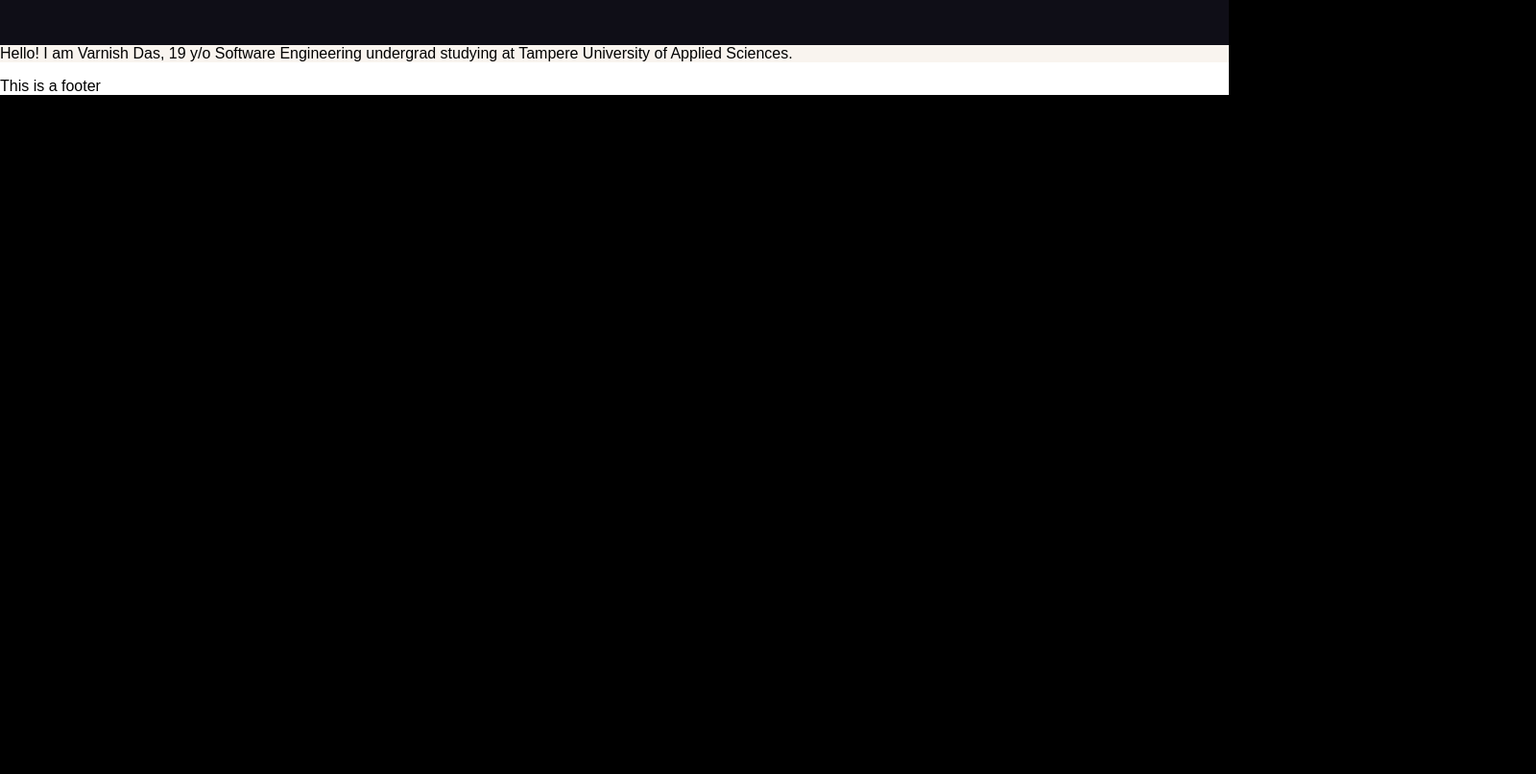
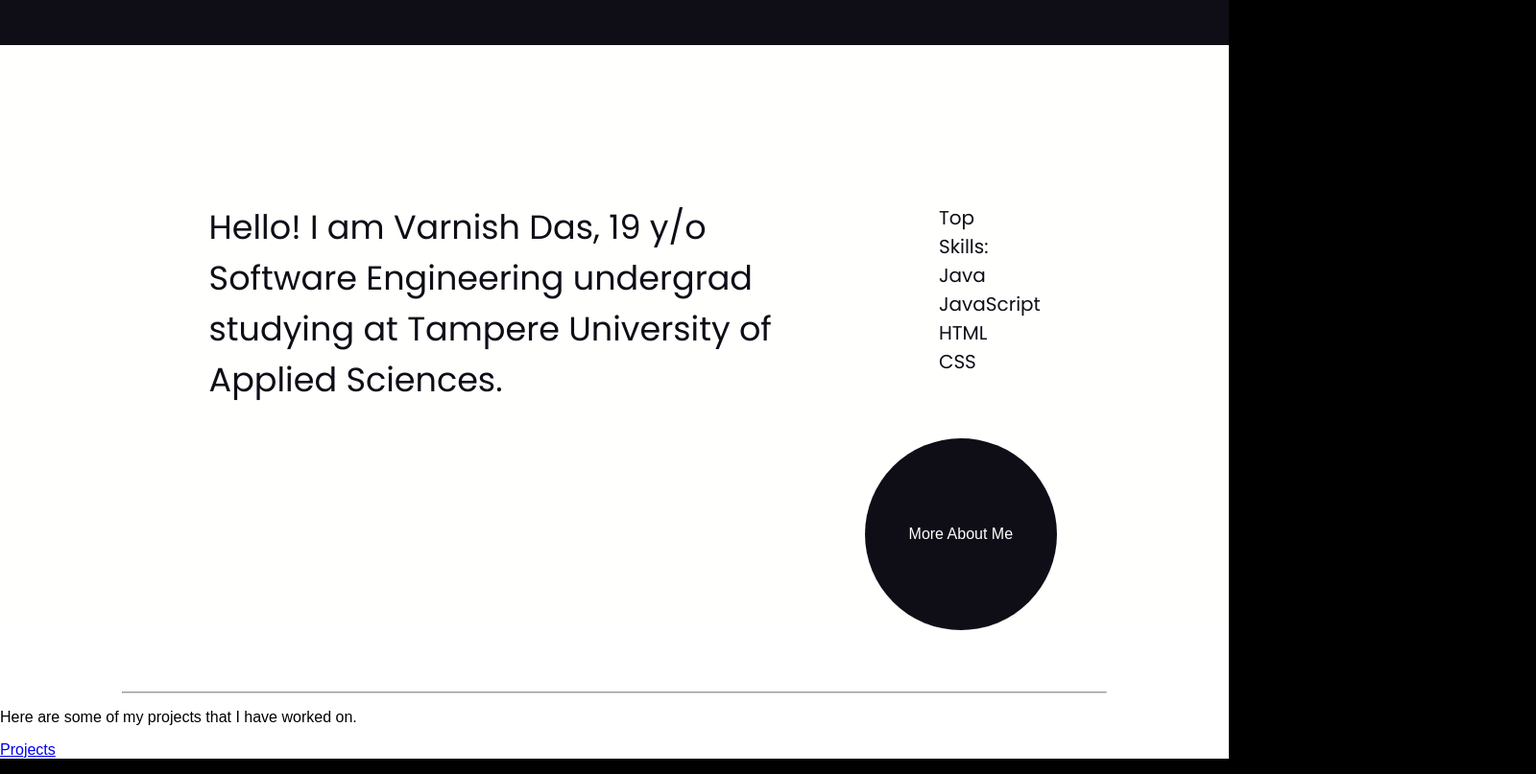
Before and after one commit to VarnishDas/VarnishDas.github.io, a plain HTML site: page index.html in a window 1280 px wide. Shown: the part 753-1560 px from the top of the page at 96% size, 1600 px wide, since content can reach past the window. Before the commit the page ends 868 px from the top, so only its background shows below. Drawn offline with nearby package versions, Linux system fonts and the light colour scheme.

Commit message:
About section of homepage and bug fixes

```diff
--- a/css/about.css
+++ b/css/about.css
@@ -1,5 +1,50 @@
+@import url(https://fonts.googleapis.com/css2?family=Poppins:wght@200;300;400;500;600&display=swap);
+
+
 #aboutMain {
     display: flex;
-    background-color: #f9f4ef;
-    color: black;
+    background-color: #fffffe;
+    color: #0f0e17;
+    box-sizing: border-box;
+    flex-direction: column;
 }
+
+#aboutContainer {
+    display: flex;
+    padding-top: 10%;
+    padding-left: 17%;
+    padding-right: 17%;
+}
+
+#aboutTextLeft {
+    width: 100%;
+    font-size: 35px;
+    font-family: 'Poppins', sans-serif;
+    padding-right: 10%;
+}
+
+#aboutTextRight {
+    padding-top: 2%;
+    width: 10%;
+    font-size: 20px;
+    font-family: 'Poppins', sans-serif;
+}
+
+#aboutLink {
+    display: flex;
+    justify-content: flex-end;
+    padding-right: 14%;
+}
+
+#aboutLinkCircle {
+    width: 200px;
+    height: 200px;
+    background-color: #0f0e17;
+    border-radius: 50%;
+    display: flex;
+    align-items: center;
+    justify-content: center;
+    cursor: pointer;
+    color: #fffffe;
+    text-decoration: none;
+}
--- a/css/home.css
+++ b/css/home.css
@@ -1,25 +1,30 @@
+@import url(https://fonts.googleapis.com/css2?family=Poppins:wght@200;300;400;500;600&display=swap);
+@import url(https://fonts.googleapis.com/css?family=Anonymous+Pro);
+
+
+
 #homeMain {
     background-color: #0f0e17;
     height: 100vh;
     display: flex;
     justify-content: center;
+    box-sizing: border-box;
 }
 
 .midHome {
     display: none;
     position: absolute;
     width: 100%;
-    top: 35%;
+    padding-top: 41%;
     transform: translateY(-50%);
     font-size: 24px; /* Adjust the font size as needed */
     color: white;
     z-index: 1000;
     text-align: left; /* LATE */
     overflow: hidden;
+    line-height: 1.2;
+    padding-left: 50%;
 }
-
-@import url(https://fonts.googleapis.com/css2?family=Poppins:wght@200;300;400;500;600&display=swap);
-@import url(https://fonts.googleapis.com/css?family=Anonymous+Pro);
 
 .midHome .changingText {
     position: relative;
@@ -27,7 +32,6 @@
     font-family: 'Poppins', sans-serif;
     color: #f25f4c;
     font-weight: 600;
-    left: 25%;
 }
 
 .midHome .changingText.firstText {
@@ -61,7 +65,6 @@
     font-size: 90px;
     font-family: 'Poppins', sans-serif;
     font-weight: 600;
-    left: 25%;
 }
 
 #timeContainer {
@@ -69,7 +72,6 @@
     font-size: 20px;
     font-family: 'Anonymous Pro', monospace;
     font-weight: 600;
-    left: 25%;
 }
 
 #location {
@@ -77,7 +79,6 @@
     font-size: 20px;
     font-family: 'Anonymous Pro', monospace;
     font-weight: 600;
-    left: 25%;
 }
 
 #locationLink {
--- a/css/marquee.css
+++ b/css/marquee.css
@@ -29,6 +29,7 @@
     cursor: default;
 }
 
+
 .arrow {
     margin: 0 80px;
     transform: rotate(90deg);
--- a/css/navigation.css
+++ b/css/navigation.css
@@ -6,7 +6,7 @@
     top: 30px;
     width: calc(100% - 100px);
     background-color: rgba(0, 0, 0, 0);
-    z-index: 1000;
+    z-index: 2000;
 }
 
 #myName {
@@ -15,8 +15,7 @@
     text-decoration: none;
     font-size: 19px;
     padding: 10px;
-    transition: color 0.3s ease;
-    transition: transform 0.3s ease;
+    transition: color 0.3s ease, transform 0.3s ease;
 }
 
 #myName:hover {
@@ -36,8 +35,7 @@
     text-decoration: none;
     font-size: 19px;
     padding: 10px;
-    transition: color 0.3s ease;
-    transition: transform 0.3s ease;
+    transition: color 0.3s ease, transform 0.3s ease;
 }
 
 @media screen and (max-width: 600px) {
--- a/css/styles.css
+++ b/css/styles.css
@@ -3,3 +3,9 @@
     -ms-user-select: none; /* IE 10 and IE 11 */
     user-select: none; /* Standard syntax */
 }
+
+.solidLine {
+    border-bottom: 1px solid lightgray;
+    width: 80%;
+    margin-top: 5%;
+}
--- a/index.html
+++ b/index.html
@@ -44,7 +44,8 @@
                 <span class="changingText secondText"></span>
                 <br>
                 <br>
-                <span id="location">Currently In: <a id="locationLink" href="https://www.tampere.fi/" target=”_blank”>Tampere, Finland</a></span>
+                <span id="location">Currently In: <a id="locationLink" href="https://www.tampere.fi/"
+                        target=”_blank”>Tampere, Finland</a></span>
                 <br>
                 <span id="timeContainer">Local Time: <span id="time"></span></span>
             </div>
@@ -54,43 +55,43 @@
                     <div class="marqueePart">
                         Varnish Das
                         <div class="arrow">
-                            <img src="./media/images/arrow.svg"/>
+                            <img src="./media/images/arrow.svg" />
                         </div>
                     </div>
                     <div class="marqueePart">
                         Varnish Das
                         <div class="arrow">
-                            <img src="./media/images/arrow.svg"/>
+                            <img src="./media/images/arrow.svg" />
                         </div>
                     </div>
                     <div class="marqueePart">
                         Varnish Das
                         <div class="arrow">
-                            <img src="./media/images/arrow.svg"/>
+                            <img src="./media/images/arrow.svg" />
                         </div>
                     </div>
                     <div class="marqueePart">
                         Varnish Das
                         <div class="arrow">
-                            <img src="./media/images/arrow.svg"/>
+                            <img src="./media/images/arrow.svg" />
                         </div>
                     </div>
                     <div class="marqueePart">
                         Varnish Das
                         <div class="arrow">
-                            <img src="./media/images/arrow.svg"/>
+                            <img src="./media/images/arrow.svg" />
                         </div>
                     </div>
                     <div class="marqueePart">
                         Varnish Das
                         <div class="arrow">
-                            <img src="./media/images/arrow.svg"/>
+                            <img src="./media/images/arrow.svg" />
                         </div>
                     </div>
                     <div class="marqueePart">
                         Varnish Das
                         <div class="arrow">
-                            <img src="./media/images/arrow.svg"/>
+                            <img src="./media/images/arrow.svg" />
                         </div>
                     </div>
                 </div>
@@ -100,16 +101,38 @@
 
         <section id="aboutMain">
             <div id="aboutContainer">
-                <div id="aboutText">
-                    <span>Hello! I am Varnish Das, 19 y/o Software Engineering undergrad studying at Tampere University of Applied Sciences. </span>
+                <div id="aboutTextLeft">
+                    <p>
+                        Hello! I am Varnish Das, 19 y/o Software Engineering undergrad studying at Tampere University of
+                        Applied Sciences.
+                    </p>
                 </div>
+                <div id="aboutTextRight">
+                    <p>
+                        Top Skills: <br> Java <br> JavaScript <br> HTML <br> CSS <br>
+                    </p>
+                </div>
+            </div>
+            <div id="aboutLink">
+                <a href="./about/index.html" id="aboutLinkCircle" class="magneticButton">More About Me</a>
             </div>
         </section>
 
+        <hr class="solidLine">
 
-        <footer>
-            <p>This is a footer</p>
-        </footer>
+        <section id="projectsMain">
+            <div id="projectsContainer">
+                <div id="projectsTextLeft">
+                    <p>
+                        Here are some of my projects that I have worked on.
+                    </p>
+                </div>
+                <div id="projectsTextRight">
+                    <p>
+                        <a href="./projects/index.html" id="projectsLinkCircle" class="magneticButton">Projects</a>
+                    </p>
+                </div>
+            </div>
     </div>
 
     <script src="https://cdnjs.cloudflare.com/ajax/libs/gsap/3.9.1/gsap.min.js"></script>
```
